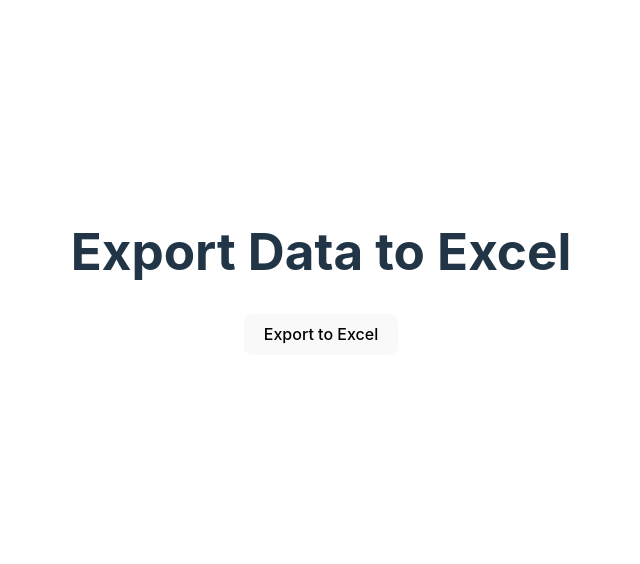
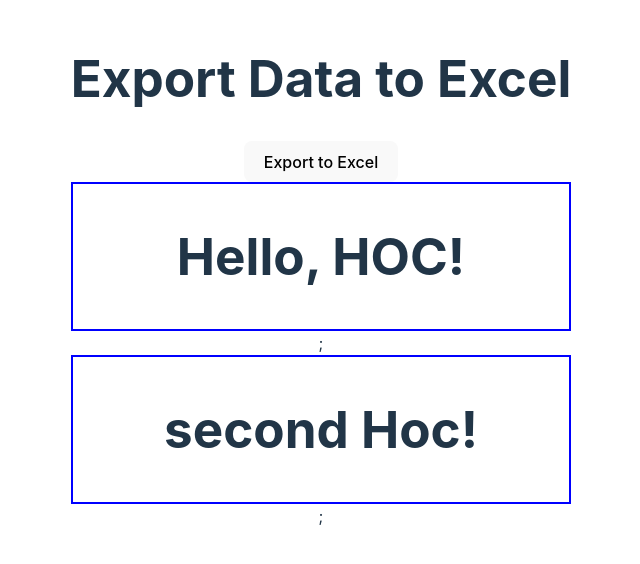
Before and after one commit to priyalgoti07/excel-export-react, a React (Vite) app: page / in a window 1280 px wide. Shown: the part 128-692 px from the top of the page, without its empty margins (319-959 px from the left). Built offline with nearby package versions, Linux system fonts and the light colour scheme.

Commit message:
hoc function implement in this repo

```diff
--- a/src/App.jsx
+++ b/src/App.jsx
@@ -1,5 +1,7 @@
 import './App.css'
 import ExcelExport from './ExcelExport';
+import withBorder from './hoc';
+import Message from './mess';
 
 function App() {
   const data = [
@@ -7,10 +9,15 @@ function App() {
     { id: 2, name: 'Jane Smith', age: 25, profession: 'Designer' }
   ];
 
+  const EnhancedMessage = withBorder(Message);
+
   return (
     <div>
       <h1>Export Data to Excel</h1>
       <ExcelExport data={data} fileName="employees" />
+
+      <EnhancedMessage darshan="Hello, HOC!" />;
+      <EnhancedMessage darshan="second Hoc!" />;
     </div>
   );
 }
--- /dev/null
+++ b/src/hoc.jsx
@@ -0,0 +1,23 @@
+
+// function withBorder(PMessage) {
+//   return function ABC(props) {
+//     return (
+//       <div style={{ border: "2px solid blue", padding: "10px" }}>
+//         <PMessage {...props} />
+//       </div>
+//     );
+//   };
+// }
+
+// export default withBorder;
+
+
+// eslint-disable-next-line react/display-name
+const withBorder = (PMessage) => (props) => (
+
+    <div style={{ border: "2px solid blue", padding: "10px" }}>
+      <PMessage {...props} />
+    </div>
+  );
+
+  export default withBorder;
--- /dev/null
+++ b/src/mess.jsx
@@ -0,0 +1,7 @@
+
+// eslint-disable-next-line react/prop-types
+function Message({ darshan }) {
+  return <h1>{darshan}</h1>;
+}
+
+export default Message;
```
